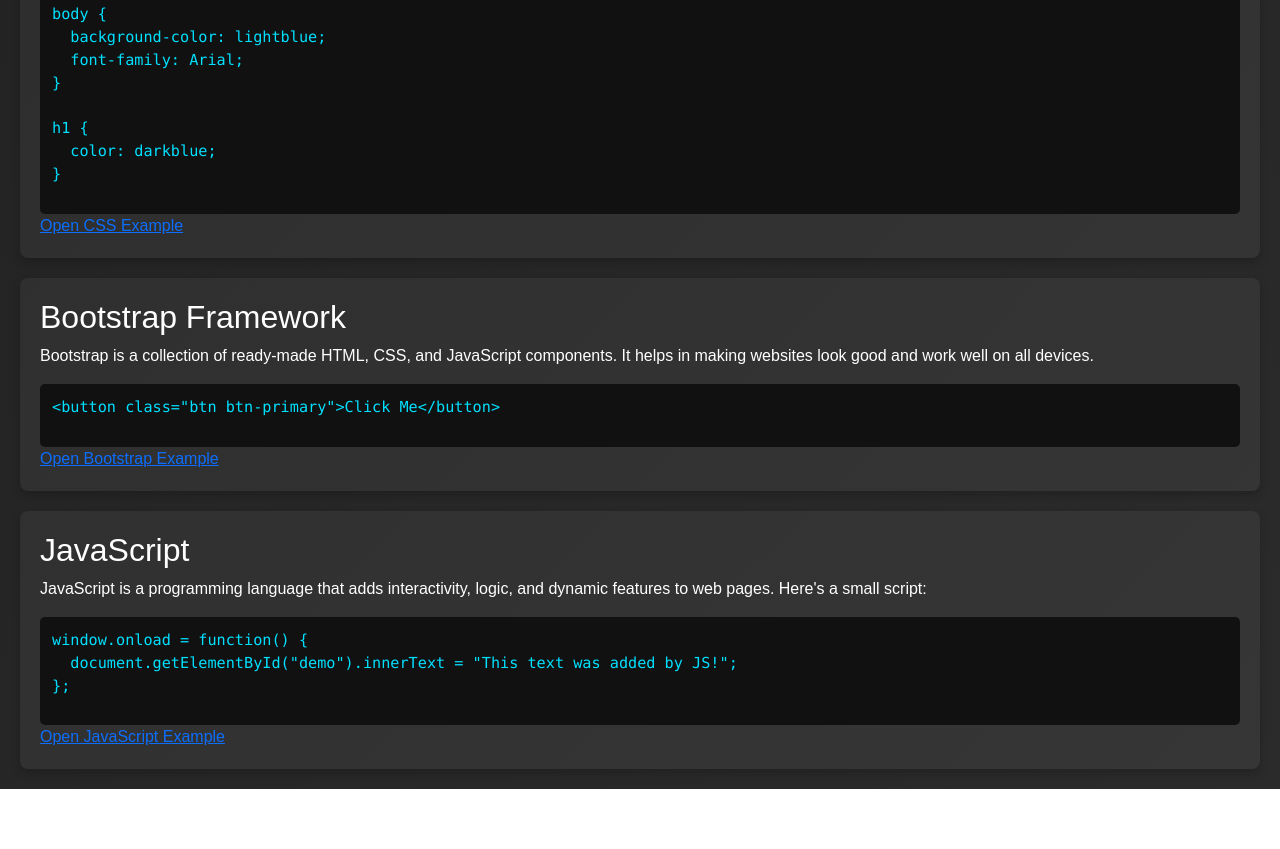
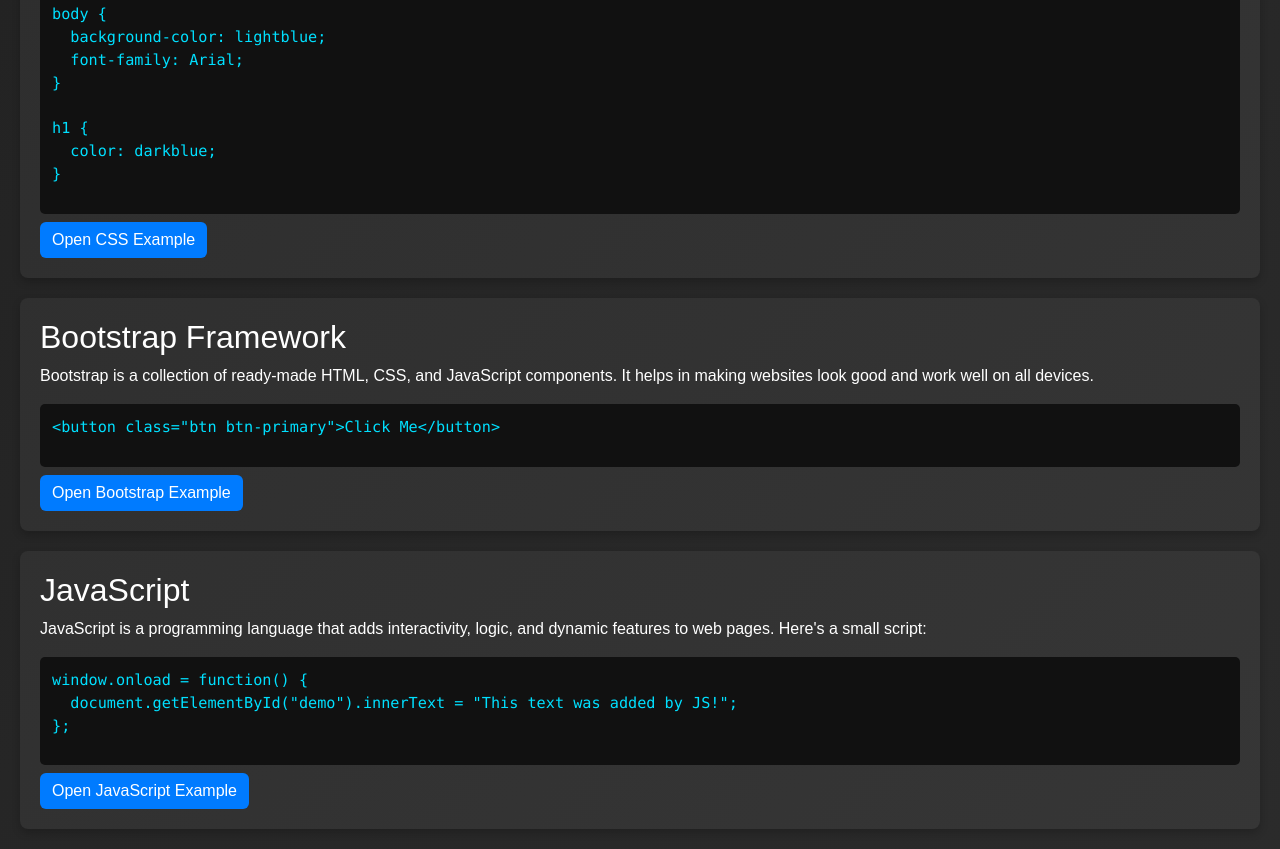
Before and after one commit to AKA-Sijan/MyWebDevelopmentPortfolio.github.io, a plain HTML site: page index.html in a window 1280 px wide. Shown: the part 1095-1944 px from the top of the page. Before the commit the page ends 1884 px from the top, so only its background shows below. Drawn offline with nearby package versions, Linux system fonts and the light colour scheme.

Commit message:
Update index.html

```diff
--- a/index.html
+++ b/index.html
@@ -174,7 +174,7 @@
 }
 </pre>
     </div>
-    <a href="css.html" target="_blank">Open CSS Example</a>
+    <a href="css.html" target="_blank" class="btn btn-primary mt-2 ">Open CSS Example</a>
 </div>
 
 <!-- Bootstrap -->
@@ -188,7 +188,7 @@
 &lt;button class="btn btn-primary"&gt;Click Me&lt;/button&gt;
 </pre>
     </div>
-   <a href="bootstrap.html" target="_blank">Open Bootstrap Example</a>
+   <a href="bootstrap.html" target="_blank" class="btn btn-primary mt-2 ">Open Bootstrap Example</a>
 </div>
 
 <!-- JavaScript -->
@@ -205,7 +205,7 @@
 };
 </pre>
     </div>
-<a href="javascript.html" target="_blank">Open JavaScript Example</a>
+<a href="javascript.html" target="_blank" class="btn btn-primary mt-2 ">Open JavaScript Example</a>
 
 </div>
 
```
